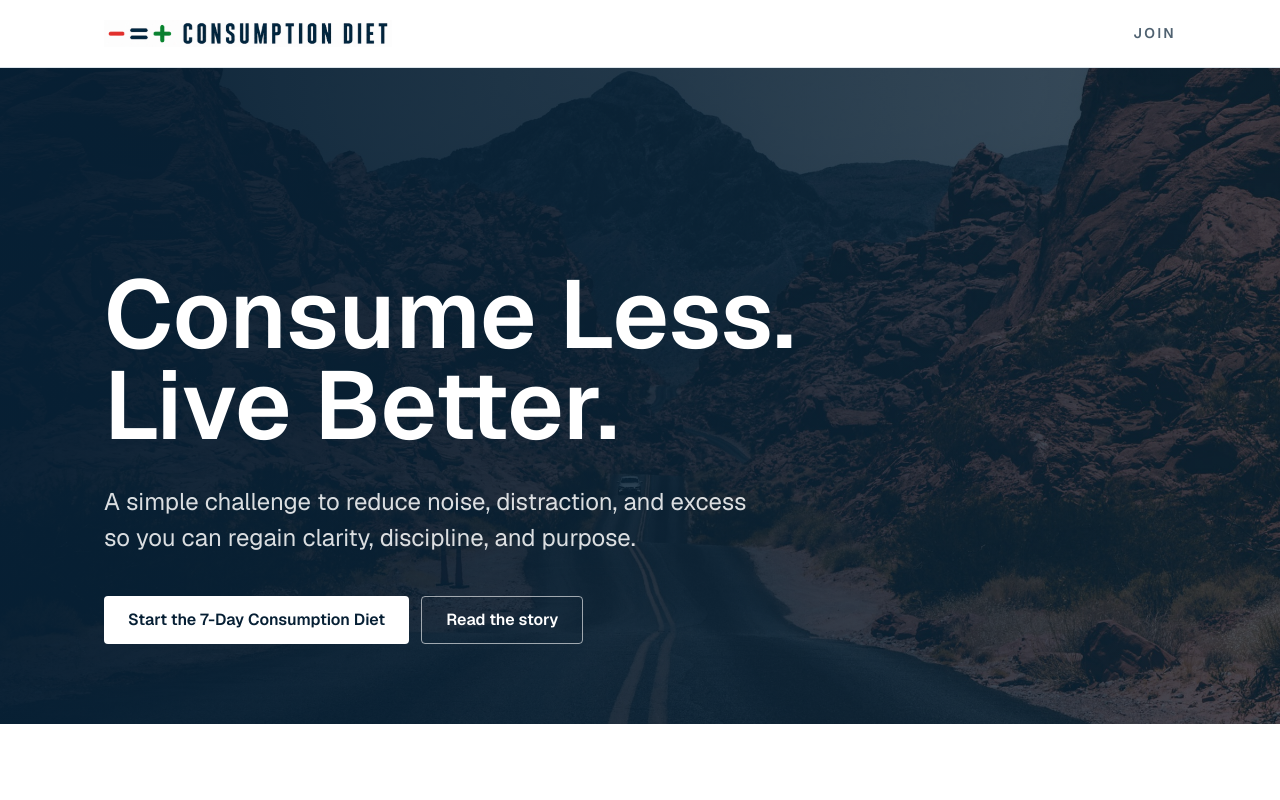
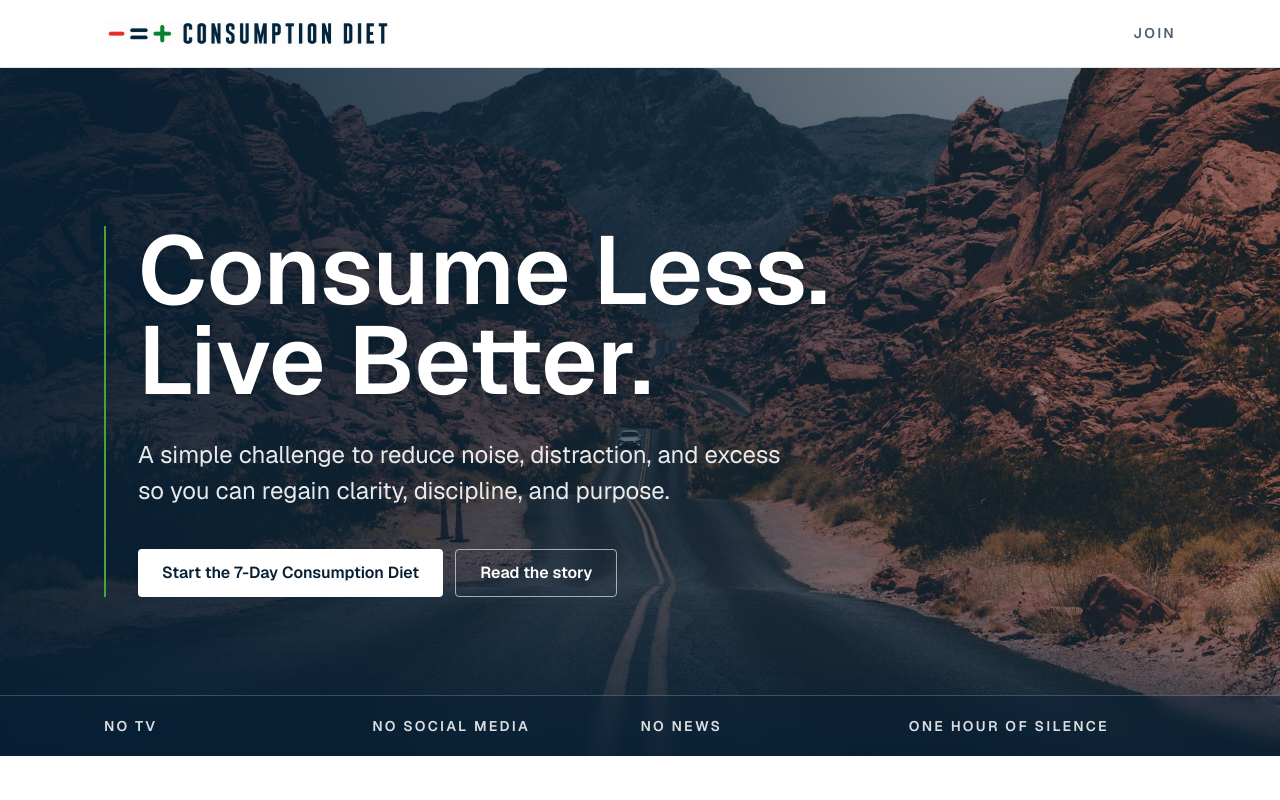
Before and after one commit to briantraudt/consumptiondiet, a Next.js app: page / in a window 1280 px wide. Shown: the top 800 px of the page. Built offline with nearby package versions, Linux system fonts and the light colour scheme.

Commit message:
Refine hero image treatment

```diff
--- a/src/app/page.tsx
+++ b/src/app/page.tsx
@@ -37,31 +37,32 @@ export default function Home() {
           </div>
         </div>
 
-        <div className="relative min-h-[82vh] overflow-hidden">
+        <div className="relative min-h-[86vh] overflow-hidden">
           <Image
             alt="Open road through a quiet desert landscape"
-            className="absolute inset-0 h-full w-full object-cover"
+            className="absolute inset-0 h-full w-full object-cover object-[58%_55%]"
             fill
             priority
             sizes="100vw"
             src="/brand/hero-quiet-landscape.jpg"
           />
-          <div className="absolute inset-0 bg-[#061f34]/65" />
-          <div className="absolute inset-0 bg-gradient-to-r from-[#061f34]/90 via-[#061f34]/55 to-[#061f34]/10" />
+          <div className="absolute inset-0 bg-[#061f34]/28" />
+          <div className="absolute inset-0 bg-gradient-to-r from-[#061f34]/88 via-[#061f34]/48 to-transparent" />
+          <div className="absolute inset-x-0 bottom-0 h-44 bg-gradient-to-t from-[#061f34]/70 to-transparent" />
 
-          <div className="relative mx-auto flex min-h-[82vh] max-w-6xl items-end px-6 py-16 sm:px-8 lg:px-10 lg:py-20">
-            <div className="max-w-3xl">
-              <h1 className="max-w-4xl text-balance text-6xl font-semibold leading-[0.95] text-white sm:text-7xl lg:text-8xl">
+          <div className="relative mx-auto flex min-h-[86vh] max-w-6xl items-center px-6 py-16 sm:px-8 lg:px-10 lg:py-20">
+            <div className="max-w-3xl border-l-2 border-[#4aa23a] pl-6 sm:pl-8">
+              <h1 className="max-w-4xl text-balance text-6xl font-semibold leading-[0.93] text-white drop-shadow-sm sm:text-7xl lg:text-8xl">
                 Consume Less. Live Better.
               </h1>
-              <p className="mt-8 max-w-2xl text-pretty text-xl leading-8 text-white/85 sm:text-2xl sm:leading-9">
+              <p className="mt-8 max-w-2xl text-pretty text-xl leading-8 text-white/90 sm:text-2xl sm:leading-9">
                 A simple challenge to reduce noise, distraction, and excess so
                 you can regain clarity, discipline, and purpose.
               </p>
               <div className="mt-10 flex flex-col gap-3 sm:flex-row">
                 <a
                   href="#signup"
-                  className="inline-flex min-h-12 items-center justify-center rounded-sm bg-white px-6 text-base font-semibold text-[#061f34] transition hover:bg-white/90 focus:outline-none focus:ring-2 focus:ring-white focus:ring-offset-2 focus:ring-offset-[#061f34]"
+                  className="inline-flex min-h-12 items-center justify-center rounded-sm bg-white px-6 text-base font-semibold text-[#061f34] shadow-sm transition hover:bg-white/90 focus:outline-none focus:ring-2 focus:ring-white focus:ring-offset-2 focus:ring-offset-[#061f34]"
                 >
                   Start the 7-Day Consumption Diet
                 </a>
@@ -72,6 +73,21 @@ export default function Home() {
                   Read the story
                 </a>
               </div>
+            </div>
+          </div>
+
+          <div className="absolute inset-x-0 bottom-0 hidden border-t border-white/20 bg-[#061f34]/35 text-white/85 backdrop-blur-sm lg:block">
+            <div className="mx-auto grid max-w-6xl grid-cols-4 gap-px px-10">
+              {["No TV", "No Social Media", "No News", "One Hour of Silence"].map(
+                (item) => (
+                  <div
+                    className="py-5 text-sm font-semibold uppercase tracking-[0.16em]"
+                    key={item}
+                  >
+                    {item}
+                  </div>
+                ),
+              )}
             </div>
           </div>
         </div>
```
